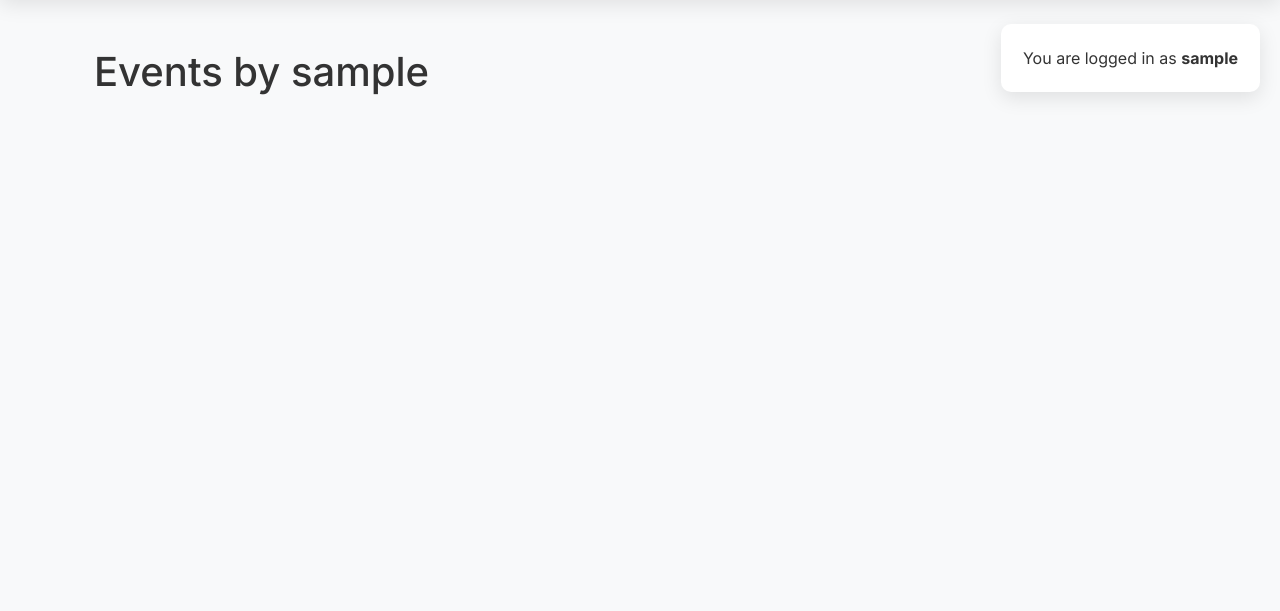
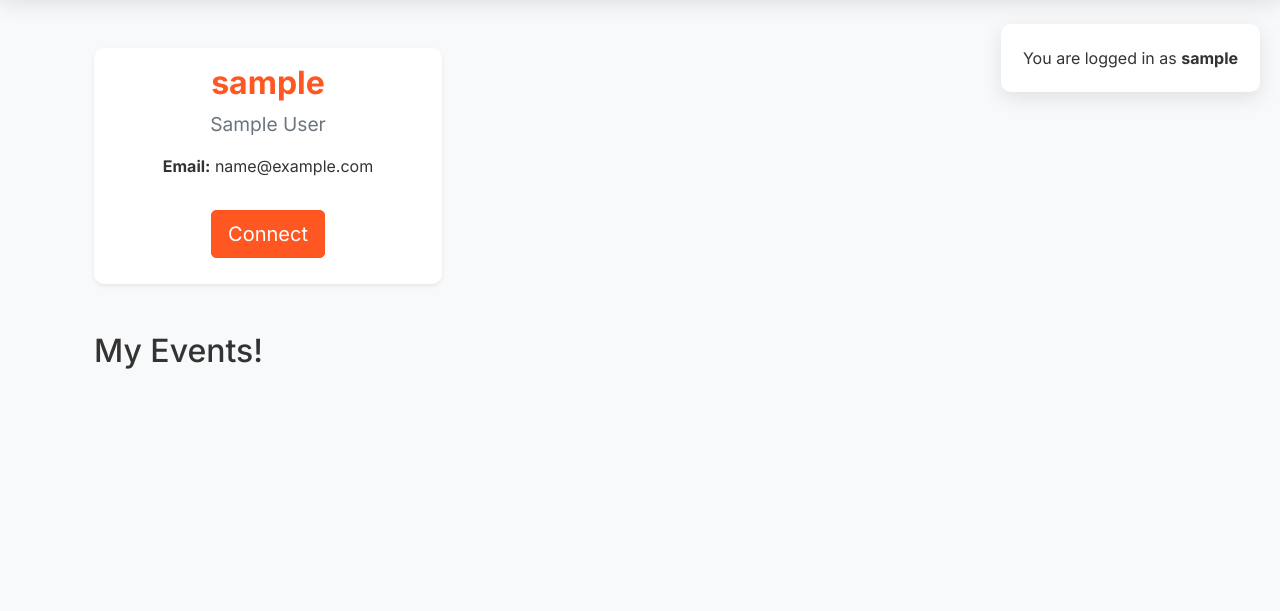
Before and after one commit to Ojay97-hub/event-scheduler, a Django app: page /organiser/1/events/ in a window 1280 px wide. Shown: the part 80-691 px from the top of the page. Run offline with Django 3.2, Linux system fonts and the light colour scheme; the visitor is signed in with stand-in values (Sample User, id 1); data comes from the database, SQL or seed files in the repository; data that the repository does not hold is empty; some libraries are stand-ins or nearby versions.

Commit message:
event list template user auth issues need to fix

```diff
--- a/events/signals.py
+++ b/events/signals.py
@@ -1,3 +1,4 @@
+# events/signals.py
 from django.db.models.signals import pre_delete
 from django.dispatch import receiver
 from django.core.mail import send_mail
@@ -8,12 +9,14 @@ from .models import Event
 def notify_attendees_and_organiser_on_event_deletion(sender, instance, **kwargs):
     registrations = instance.registrations.all()
 
+    # Use start_date as the event date
+    event_date = instance.start_date  # Corrected field
+
     # Notify attendees
     for registration in registrations:
         attendee_email = registration.user.email
         username = registration.user.username
         event_title = instance.title
-        event_date = instance.date
 
         # Send email to attendee
         try:
--- a/events/templates/events/view_organiser.html
+++ b/events/templates/events/view_organiser.html
@@ -1,40 +1,44 @@
 {% extends "base.html" %}
+
 {% block content %}
 <div class="container mt-5">
-    <h1>Events by {{ organiser.username }}</h1>
+    <!-- Organiser Profile Section -->
+    <div class="row mb-4">
+        <div class="col-md-4">
+            <div class="card shadow-sm">
+                <div class="card-body text-center">
+                    <h2 class="card-title">{{ organiser.username }}</h2>
+                    <p class="card-text text-muted">{{ organiser.first_name }} {{ organiser.last_name }}</p>
+                    <p><strong>Email:</strong> {{ organiser.email }}</p>
 
+                    <a href="mailto:{{ organiser.email }}" class="btn btn-primary btn-lg mt-3">Connect</a>
+                </div>
+            </div>
+        </div>
+    </div>
+
+    <!-- Recent Events Section -->
+    <h2 class="mt-5 mb-4">My Events!</h2>
     <div class="row">
         {% for event in events %}
         <div class="col-md-4 mb-4">
-            <div class="card h-100">
+            <div class="card shadow-sm">
                 <div class="card-body">
-                    <h2 class="card-title">{{ event.title }}</h2>
+                    <h5 class="card-title">{{ event.title }}</h5>
                     <p class="card-text"><strong>Start Date:</strong> {{ event.start_date|date:"F j, Y, g:i a" }}</p>
                     <p class="card-text"><strong>Location:</strong> {{ event.location }}</p>
-                    <p class="card-text"><strong>Description:</strong> {{ event.description }}</p>
                     <p class="card-text"><strong>Category:</strong> {{ event.category }}</p>
-                    <p class="card-text"><strong>Capacity:</strong> {{ event.capacity_status }}</p>
-                    <p class="card-text"><strong>Price:</strong> {% if event.free %} Free {% else %} ${{ event.price }} {% endif %}</p>
 
-                    {% if user.is_authenticated %}
-                        {% if user == event.organiser %}
-                            <p class="text-warning">You cannot register for your own event.</p>
-                        {% else %}
-                            {% if event.start_date > today %}
-                                {% if event.id in registered_events %}
-                                    <button class="btn btn-success" disabled>Registered</button>
-                                {% else %}
-                                    <a href="{% url 'event_register' event.id %}" class="btn btn-primary">Register</a>
-                                {% endif %}
-                            {% else %}
-                                <p class="text-warning">This event has already passed!</p>
-                            {% endif %}
-                        {% endif %}
+                    <!-- Label for event status -->
+                    {% if event.start_date > today %}
+                    <div class="mt-3">
+                        <p class="text-muted">Upcoming Event</p>
+                    </div>
                     {% else %}
-                        <p class="text-danger">Please log in to register for this event.</p>
+                    <div class="mt-3">
+                        <p class="text-warning">Past Event</p>
+                    </div>
                     {% endif %}
-
-                    <a href="{% url 'event_detail' event.id %}" class="btn btn-info">View Event</a>
                 </div>
             </div>
         </div>
--- a/events/views.py
+++ b/events/views.py
@@ -227,26 +227,27 @@ def register(request):
 # Ensure only organisers or admins can access this view
 @login_required
 def organiser_events(request, organiser_id):
-    # Get the organiser object
+    # Get the organiser object or return a 404 if not found
     organiser = get_object_or_404(User, id=organiser_id)
 
-    # Check if the logged-in user is the organiser, or an admin (staff member)
-    if request.user != organiser and not request.user.is_staff:
+    # Check if the logged-in user is the organiser, an admin (staff), or in the organisers group
+    if request.user == organiser or request.user.is_staff or request.user.groups.filter(name='Event Organiser').exists():
+        # User is allowed to view the organiser's events
+        events = Event.objects.filter(organiser=organiser)
+
+        # Get the current date and time to check registration status
+        today = timezone.now()
+
+        # Render the organiser's page with events
+        return render(request, 'events/view_organiser.html', {
+            'organiser': organiser,
+            'events': events,
+            'today': today
+        })
+    else:
+        # User is an event user, deny access and show a warning message
         messages.warning(request, "You are not allowed to view this organiser's events.")
-        return redirect('event_list')  # Redirect to the event list if the user is not the organiser
-
-    # Get all events by this organiser
-    events = Event.objects.filter(organiser=organiser)
-
-    # Get the current date and time to check registration status
-    today = timezone.now()
-
-    # Render the organiser's page with events
-    return render(request, 'events/view_organiser.html', {
-        'organiser': organiser,
-        'events': events,
-        'today': today
-    })
+        return redirect('event_list')  # Redirect to the event list if the user is not an organiser
 
 # Registration view for events
 @login_required
```
Also changed, not shown: events/admin.py (+15 -0 lines), events/templates/events/event_list.html (+18 -9 lines).
